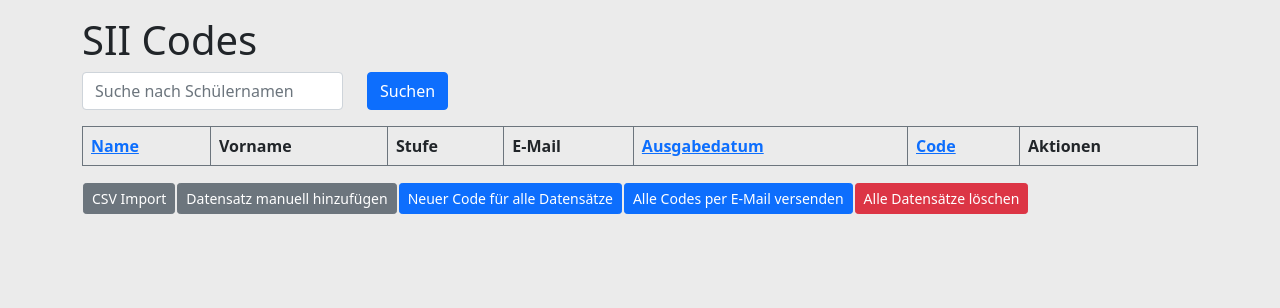
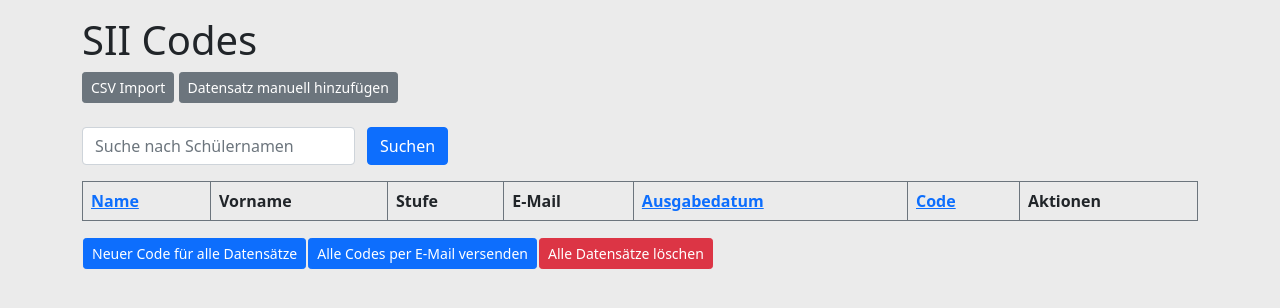
Before and after one commit to pyphil/WLANCodesWebApp, a Django app: page /students/ in a window 1280 px wide. Shown: the part 56-364 px from the top of the page. Run offline with Django 4.2, Linux system fonts and the light colour scheme; the visitor is signed in with stand-in values (Sample User, id 1); data that the repository does not hold is empty.

Commit message:
code of deleted student on deletion list

```diff
--- a/WLANCodesWebApp/templates/students.html
+++ b/WLANCodesWebApp/templates/students.html
@@ -2,9 +2,11 @@
 {% block content %}
 
 <h1>SII Codes</h1>
+<td><a href="{% url 'student_import' %}" class="btn btn-secondary btn-sm">CSV Import</a></td>
+<td><a href="{% url 'new_student' %}" class="btn btn-secondary btn-sm">Datensatz manuell hinzufügen</a></td>
 <form>
-  <div class="row mt-2 mb-2">
-    <div class="col-3">
+  <div class="row mt-2 mb-2 mt-4">
+    <div class="col-3 pe-0">
       <input class="form-control" placeholder="Suche nach Schülernamen" name="search">
     </div>
     <div class="col-auto">
--- a/WLANCodesWebApp/views.py
+++ b/WLANCodesWebApp/views.py
@@ -50,6 +50,15 @@ def delete_student(request, id=None):
     if request.method == 'POST':
         if request.POST.get('delete'):
             del_obj = Student.objects.get(id=int(request.POST.get('delete')))
+            oldcode = del_obj.code
+            # put oldcode on delete list
+            if oldcode is not None:
+                CodeDeletion.objects.create(
+                    code_to_delete=oldcode,
+                    name=del_obj.name,
+                    firstname=del_obj.firstname,
+                    group=del_obj.group
+                )
             del_obj.delete()
         return redirect('students')
 
@@ -79,7 +88,7 @@ def students(request):
         student = Student.objects.get(id=id)
         oldcode = student.code
         # put oldcode on delete list
-        if oldcode != None:
+        if oldcode is not None:
             CodeDeletion.objects.create(
                 code_to_delete=oldcode,
                 name=student.name,
```
Also changed, not shown: other parts of WLANCodesWebApp/templates/students.html (+0 -2 lines).
